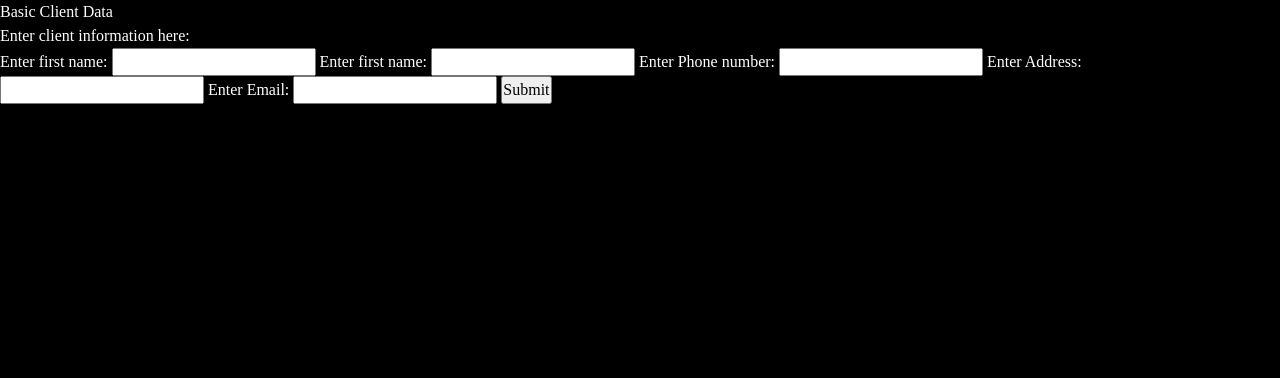
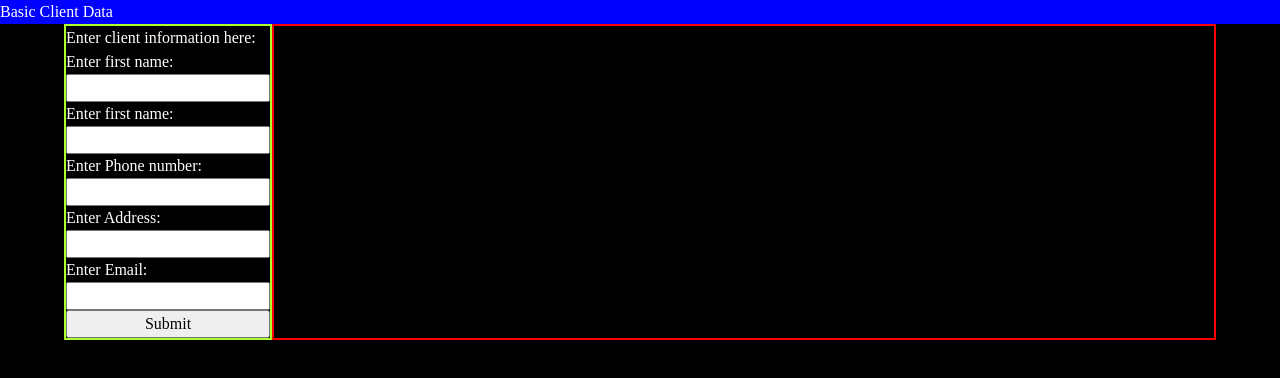
Before and after one commit to sareacct91/test-express, a website with bundled scripts: page public/index.html in a window 1280 px wide. Built offline with nearby package versions, Linux system fonts and the light colour scheme.

Commit message:
Setup Style for HTML

```diff
--- a/public/css/style.css
+++ b/public/css/style.css
@@ -1,4 +1,35 @@
+
+/* Utils */
+.wrapper {
+  width: 90%;
+  margin: auto;
+}
+.container {
+  width: 100%;
+}
+.row {
+  display: flex;
+}
+.col {
+  display: flex;
+  flex-direction: column;
+}
+
 body {
   background-color: black;
   color: white;
 }
+
+header {
+  background-color: blue;
+}
+
+/* ID */
+#clientInputAside {
+  border: 2px solid greenyellow;
+}
+
+#mainDisplay {
+  border: 2px solid red;
+
+}
```
